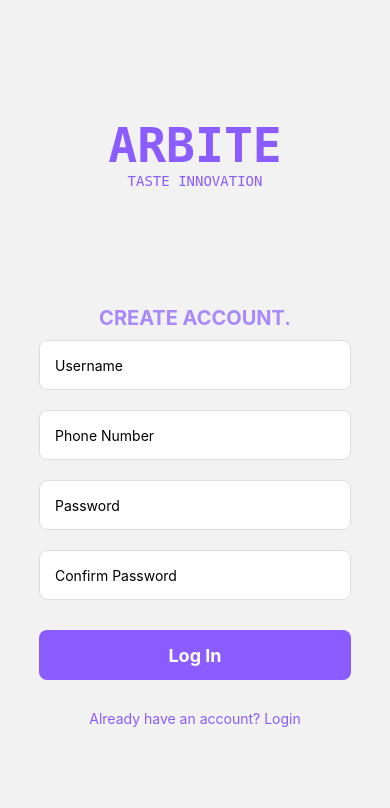
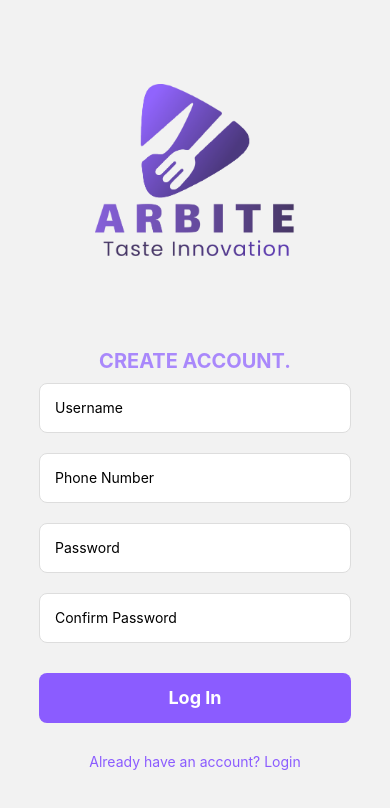
Before and after one commit to Benup211/Arbite, a React Native app in the folder client/: screen /Register in a window 390 px wide. Shown: the top 808 px of the page. Built offline with nearby package versions, Linux system fonts and the light colour scheme.

Commit message:
add:added screen for admin page

```diff
--- a/client/app.json
+++ b/client/app.json
@@ -4,11 +4,11 @@
     "slug": "arbite",
     "version": "1.0.0",
     "orientation": "portrait",
-    "icon": "./assets/icon.png",
+    "icon": "./assets/arbitelogo.png",
     "userInterfaceStyle": "automatic",
     "newArchEnabled": true,
     "splash": {
-      "image": "./assets/splash-icon.png",
+      "image": "./assets/arbite.png",
       "resizeMode": "contain",
       "backgroundColor": "#ffffff"
     },
@@ -17,12 +17,12 @@
     },
     "android": {
       "adaptiveIcon": {
-        "foregroundImage": "./assets/adaptive-icon.png",
+        "foregroundImage": "./assets/arbite.png",
         "backgroundColor": "#ffffff"
       }
     },
     "web": {
-      "favicon": "./assets/favicon.png"
+      "favicon": "./assets/arbitelogo.png"
     }
   }
 }
--- a/client/screens/auth/AdminLogin.tsx
+++ b/client/screens/auth/AdminLogin.tsx
@@ -1,8 +1,8 @@
-import { View, Text, TextInput, TouchableOpacity, Alert } from "react-native";
+import { View, Text, TextInput, TouchableOpacity, Alert,Image } from "react-native";
 import { SafeAreaView } from "react-native";
 import { s } from "./Auth.style";
 import { useState } from "react";
-import {useNavigation} from "@react-navigation/native"
+import { useNavigation } from "@react-navigation/native";
 export default function AdminLogin() {
     const [userName, setUserName] = useState("");
     const [password, setPassword] = useState("");
@@ -22,8 +22,11 @@ export default function AdminLogin() {
         <SafeAreaView style={{ flex: 1 }}>
             <View style={s.container}>
                 <View style={s.logo}>
-                    <Text style={s.title}>Arbite</Text>
-                    <Text style={s.slogan}>Taste Innovation</Text>
+                    <Image
+                        source={require("../../assets/arbite.png")}
+                        resizeMode="contain"
+                        style={{ width: 200, height: 200 }}
+                    />
                 </View>
                 <View style={s.loginForm}>
                     <Text style={s.welcome}>Admin Login.</Text>
@@ -47,10 +50,12 @@ export default function AdminLogin() {
                         <Text style={s.buttonText}>Log In</Text>
                     </TouchableOpacity>
 
-                    <TouchableOpacity onPress={() => {navigation.navigate("Login" as never)}}>
-                        <Text style={s.registerLink}>
-                            Back to User Login
-                        </Text>
+                    <TouchableOpacity
+                        onPress={() => {
+                            navigation.navigate("Login" as never);
+                        }}
+                    >
+                        <Text style={s.registerLink}>Back to User Login</Text>
                     </TouchableOpacity>
                 </View>
             </View>
--- a/client/screens/auth/LoginPage.tsx
+++ b/client/screens/auth/LoginPage.tsx
@@ -1,4 +1,11 @@
-import { View, Text, TextInput, TouchableOpacity, Alert } from "react-native";
+import {
+    View,
+    Text,
+    TextInput,
+    TouchableOpacity,
+    Alert,
+    Image,
+} from "react-native";
 import { SafeAreaView } from "react-native";
 import { s } from "./Auth.style";
 import { useState } from "react";
@@ -23,12 +30,15 @@ export default function LoginPage() {
             <View style={s.container}>
                 <TouchableOpacity
                     onPress={() => {
-                        navigation.navigate("Admin" as never);
+                        navigation.navigate("Admin Login" as never);
                     }}
                 >
                     <View style={s.logo}>
-                        <Text style={s.title}>Arbite</Text>
-                        <Text style={s.slogan}>Taste Innovation</Text>
+                        <Image
+                            source={require("../../assets/arbite.png")}
+                            resizeMode="contain"
+                            style={{ width: 200, height: 200 }}
+                        />
                     </View>
                 </TouchableOpacity>
                 <View style={s.loginForm}>
--- a/client/screens/auth/RegisterPage.tsx
+++ b/client/screens/auth/RegisterPage.tsx
@@ -1,4 +1,4 @@
-import { View, Text, TextInput, TouchableOpacity, Alert } from "react-native";
+import { View, Text, TextInput, TouchableOpacity, Alert,Image } from "react-native";
 import { SafeAreaView } from "react-native";
 import { s } from "./Auth.style";
 import { useState } from "react";
@@ -19,8 +19,11 @@ export default function RegiserPage() {
         <SafeAreaView style={{ flex: 1 }}>
             <View style={s.container}>
                 <View style={s.logo}>
-                    <Text style={s.title}>Arbite</Text>
-                    <Text style={s.slogan}>Taste Innovation</Text>
+                    <Image
+                        source={require("../../assets/arbite.png")}
+                        resizeMode="contain"
+                        style={{ width: 200, height: 200 }}
+                    />
                 </View>
                 <View style={s.loginForm}>
                     <Text style={s.welcome}>Create Account.</Text>
@@ -56,7 +59,11 @@ export default function RegiserPage() {
                         <Text style={s.buttonText}>Log In</Text>
                     </TouchableOpacity>
 
-                    <TouchableOpacity onPress={() => {navigation.navigate("Login" as never)}}>
+                    <TouchableOpacity
+                        onPress={() => {
+                            navigation.navigate("Login" as never);
+                        }}
+                    >
                         <Text style={s.registerLink}>
                             Already have an account? Login
                         </Text>
```
Also changed, not shown: client/screens/admin/RegisteredUser.tsx (added, +8 -0 lines), client/screens/admin/Restaurant.tsx (added, +8 -0 lines), client/screens/admin/Settings.tsx (added, +8 -0 lines), client/screens/auth/Auth.style.ts (+18 -18 lines).
